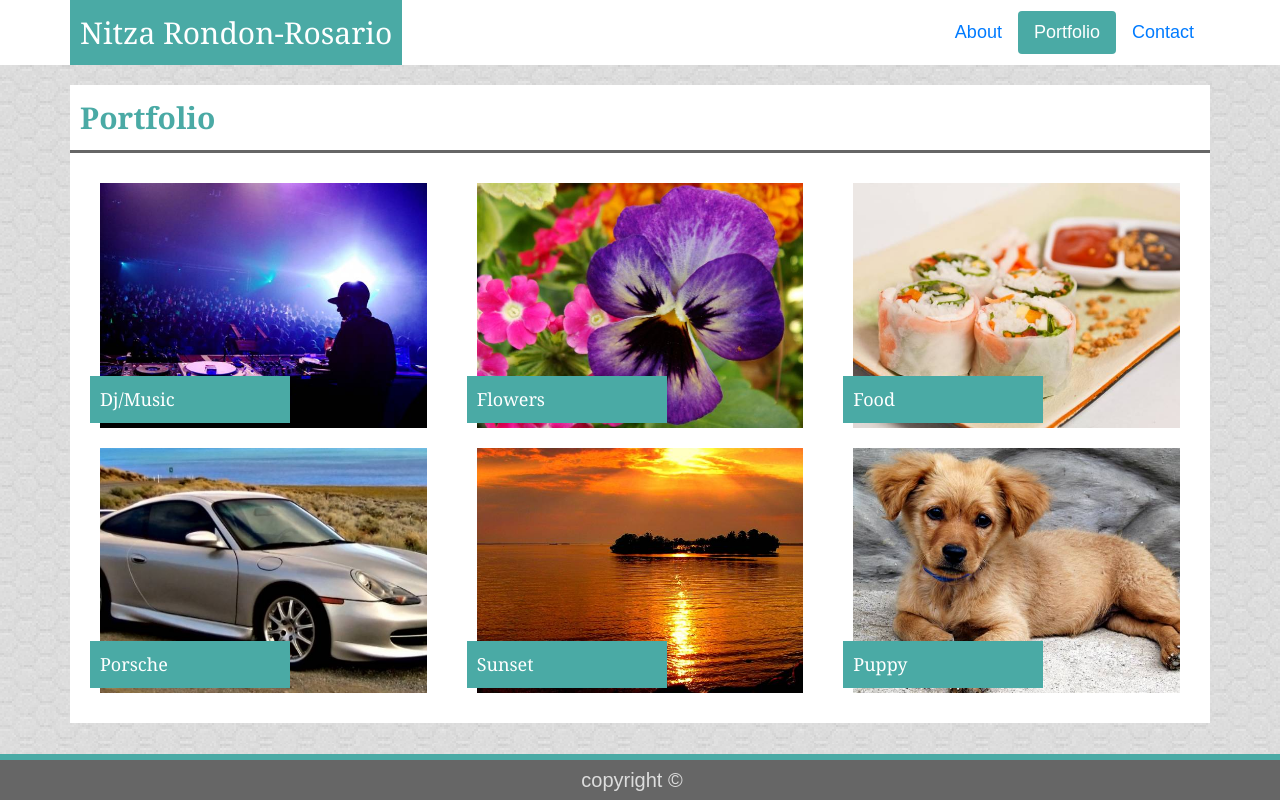
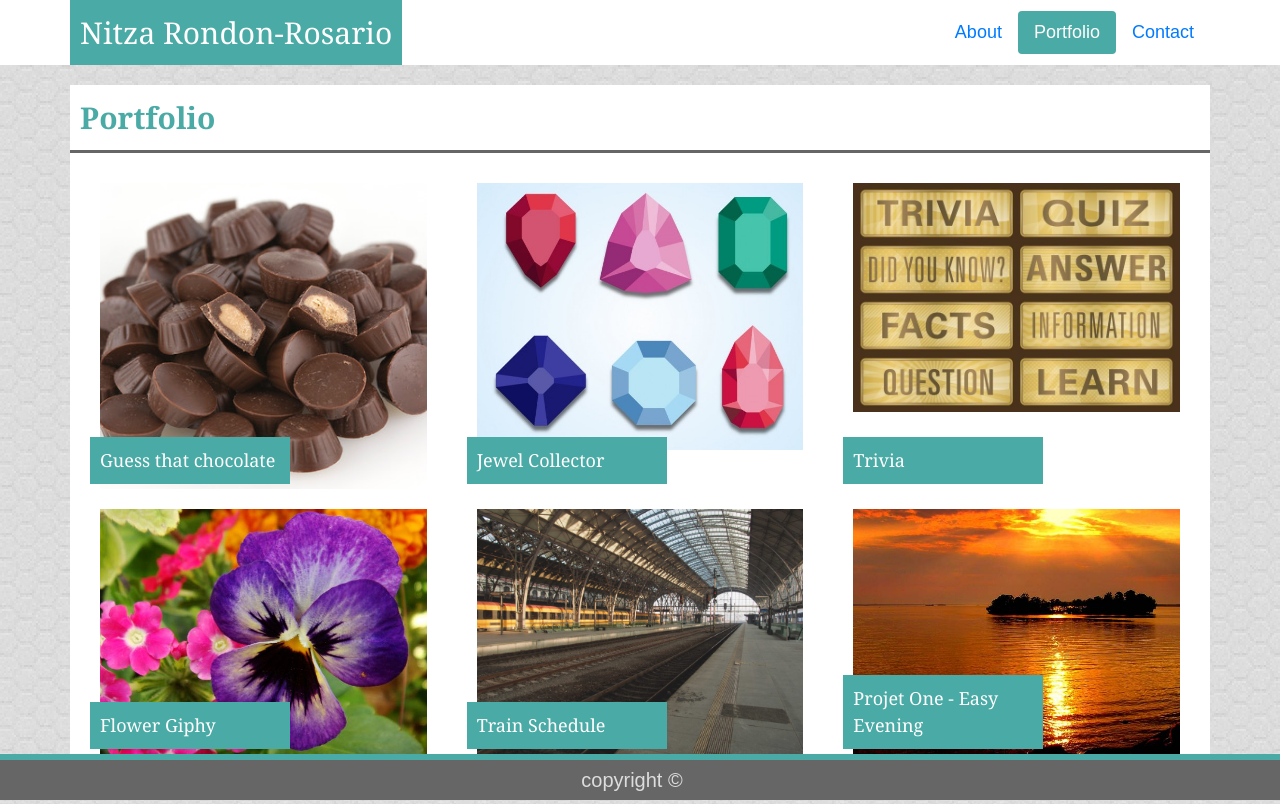
Before and after one commit to nronrosa/Bootstrap-Portfolio, a plain HTML site: page portfolio.html in a window 1280 px wide. Drawn offline with nearby package versions, Linux system fonts and the light colour scheme.

Commit message:
Updates to images and portfolio

```diff
--- a/portfolio.html
+++ b/portfolio.html
@@ -53,21 +53,21 @@
                 <div class=first-row-images>
                     <div class="row">
                         <div class="col-lg-4 col-md-4 col-sm-12">
-                            <img src="assets/images/djmusic.jpg" alt="music">
+                            <a href="https://nronrosa.github.io/Word-Guess-Game/index.html"><img src="assets/images/chocolate.jpg" alt="music"></a>
                             <div class="col-lg-12 col-md-12 col-sm-12 banner">
-                                Dj/Music
+                                Guess that chocolate
                             </div>
                         </div>
                         <div class="col-lg-4 col-md-4 col-sm-12">
-                            <img src="assets/images/flowers.jpg" alt="flowers">
+                            <a href="https://nronrosa.github.io/unit-4-game/index.html"><img src="assets/images/jewels.jpg" alt="flowers"></a>
                             <div class="col-lg-12 col-md-12 col-sm-12 banner">
-                                Flowers
+                                Jewel Collector
                             </div>
                         </div>
                         <div class="col-lg-4 col-md-4 col-sm-12">
-                            <img src="assets/images/food.jpg" alt="food">
+                            <a href="https://nronrosa.github.io/TriviaGame/index.html"><img src="assets/images/trivia.jpg" alt="food"></a>
                             <div class="col-lg-12 col-md-12 col-sm-12 banner">
-                                Food
+                                Trivia
                             </div>
                         </div>
                     </div>
@@ -75,22 +75,22 @@
                 <div class=second-row-images>
                     <div class="row">
                         <div class="col-lg-4 col-md-4 col-sm-12">
-                            <img src="assets/images/porsche.jpg" alt="porsche">
+                            <a href="https://nronrosa.github.io/GifTastic/index.html"><img src="assets/images/flowers.jpg" alt="porsche"></a>
                             <div class="col-lg-12 col-md-12 col-sm-12 banner">
-                                Porsche
+                                Flower Giphy
                             </div>
                         </div>
                         <div class="col-lg-4 col-md-4 col-sm-12">
-                            <img src="assets/images/sunset.jpg" alt="sunset">
+                            <a href="https://nronrosa.github.io/TrainSchedule/index.html"><img src="assets/images/trainstation.jpg" alt="sunset"></a>
                             <div class="col-lg-12 col-md-12 col-sm-12 banner">
-                                Sunset
+                                Train Schedule
                             </div>
                         </div>
                         <div class="col-lg-4 col-md-4 col-sm-12">
                             <div id="puppyimage">
-                                <img src="assets/images/puppy.jpg" alt="puppy">
+                                <a href="https://nronrosa.github.io/ProjectOne_nrr/home.html"><img src="assets/images/sunset.jpg" alt="puppy"></a>
                                 <div class="col-lg-12 col-md-12 col-sm-12 banner">
-                                    Puppy
+                                    Projet One - Easy Evening
                                 </div>
                             </div>
                         </div>
```
Also changed, not shown: assets/images/Trivia.jpg (added), assets/images/chocolate.jpg (added), assets/images/jewels.jpg (added), assets/images/trainstation.jpg (added).
